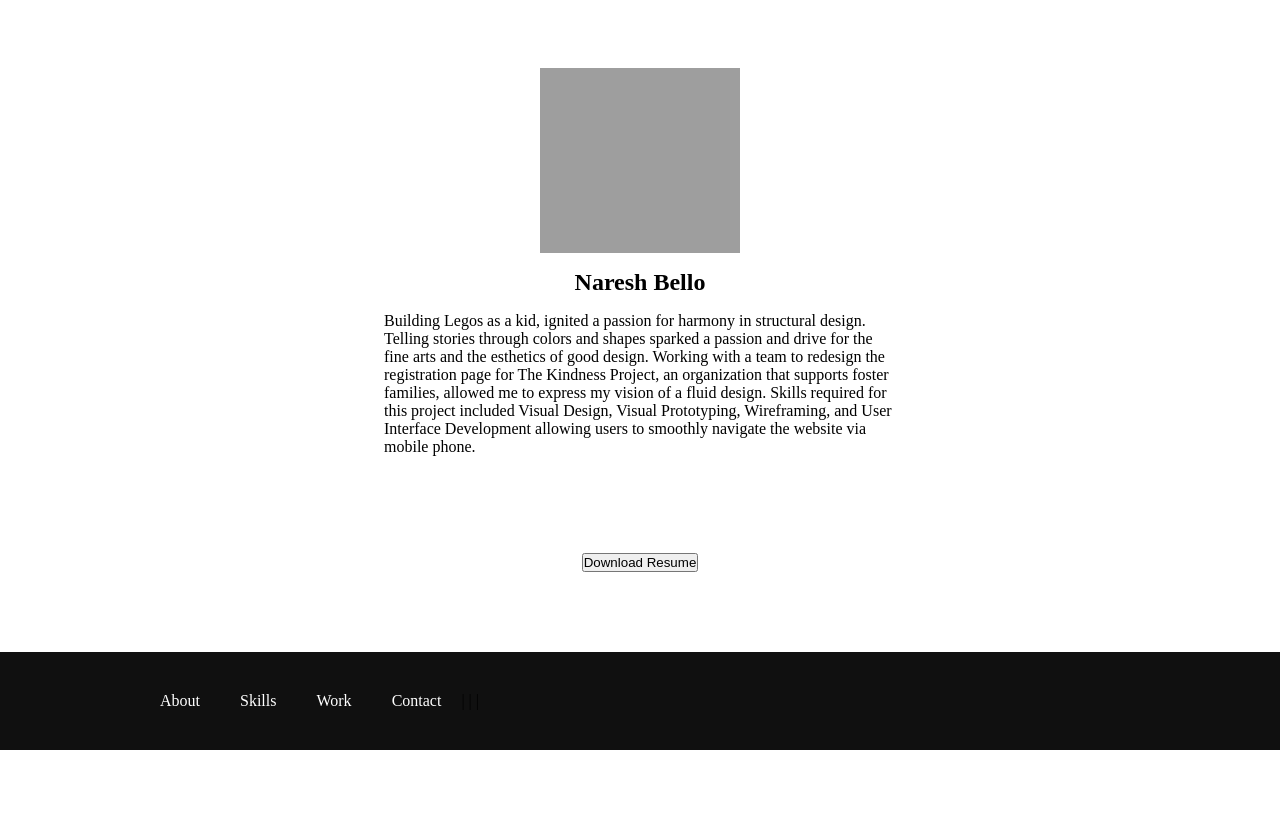
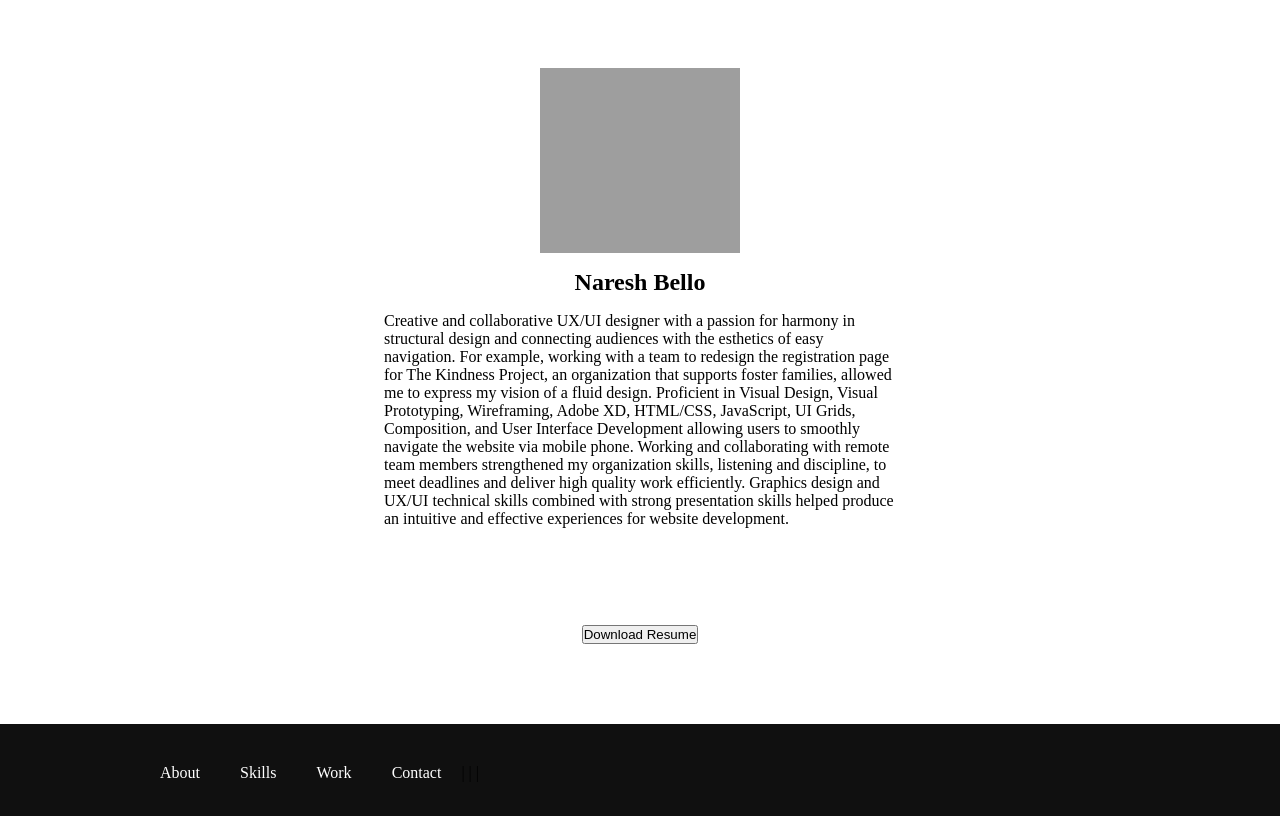
Before and after one commit to NarehB/UXUIHW19, a plain HTML site: page index.html in a window 1280 px wide. Shown: the part 92-908 px from the top of the page. Before the commit the page ends 842 px from the top, so only its background shows below. Drawn offline with Linux system fonts and the light colour scheme; grey boxes are pictures that could not be loaded.

Commit message:
Update index.html

```diff
--- a/index.html
+++ b/index.html
@@ -5,7 +5,6 @@
     <title></title>
     <meta name="viewport" content="width=device-width, initial-scale=1.0">
     <link rel="stylesheet" href="./CSS/About.css">
-    <link rel="stylesheet" href="https://cdnjs.cloudflare.com/ajax/libs/font-awesome/5.15.3/css/all.min.css"/>
   </head>
   <body>
     <nav>
@@ -30,13 +29,7 @@
         </div>
             <div class="info2">
                 <p>
-                    Building Legos as a kid, ignited a passion for harmony in structural design.
-                    Telling stories through colors and shapes sparked a passion and drive for the fine
-                    arts and the esthetics of good design. Working with a team to redesign the registration
-                    page for The Kindness Project, an organization that supports foster families, allowed
-                    me to express my vision of a fluid design. Skills required for this project included
-                    Visual Design, Visual Prototyping, Wireframing, and User Interface Development allowing
-                    users to smoothly navigate the website via mobile phone.
+                  Creative and collaborative UX/UI designer with a passion for harmony in structural design and connecting audiences with the esthetics of easy navigation.  For example, working with a team to redesign the registration page for The Kindness Project, an organization that supports foster families, allowed me to express my vision of a fluid design. Proficient in Visual Design, Visual Prototyping, Wireframing, Adobe XD, HTML/CSS, JavaScript, UI Grids, Composition, and User Interface Development allowing users to smoothly navigate the website via mobile phone. Working and collaborating with remote team members strengthened my organization skills, listening and discipline, to meet deadlines and deliver high quality work efficiently.  Graphics design and UX/UI technical skills combined with strong presentation skills helped produce an intuitive and effective experiences for website development.
                 </p>
             </div>
         </section>
```
